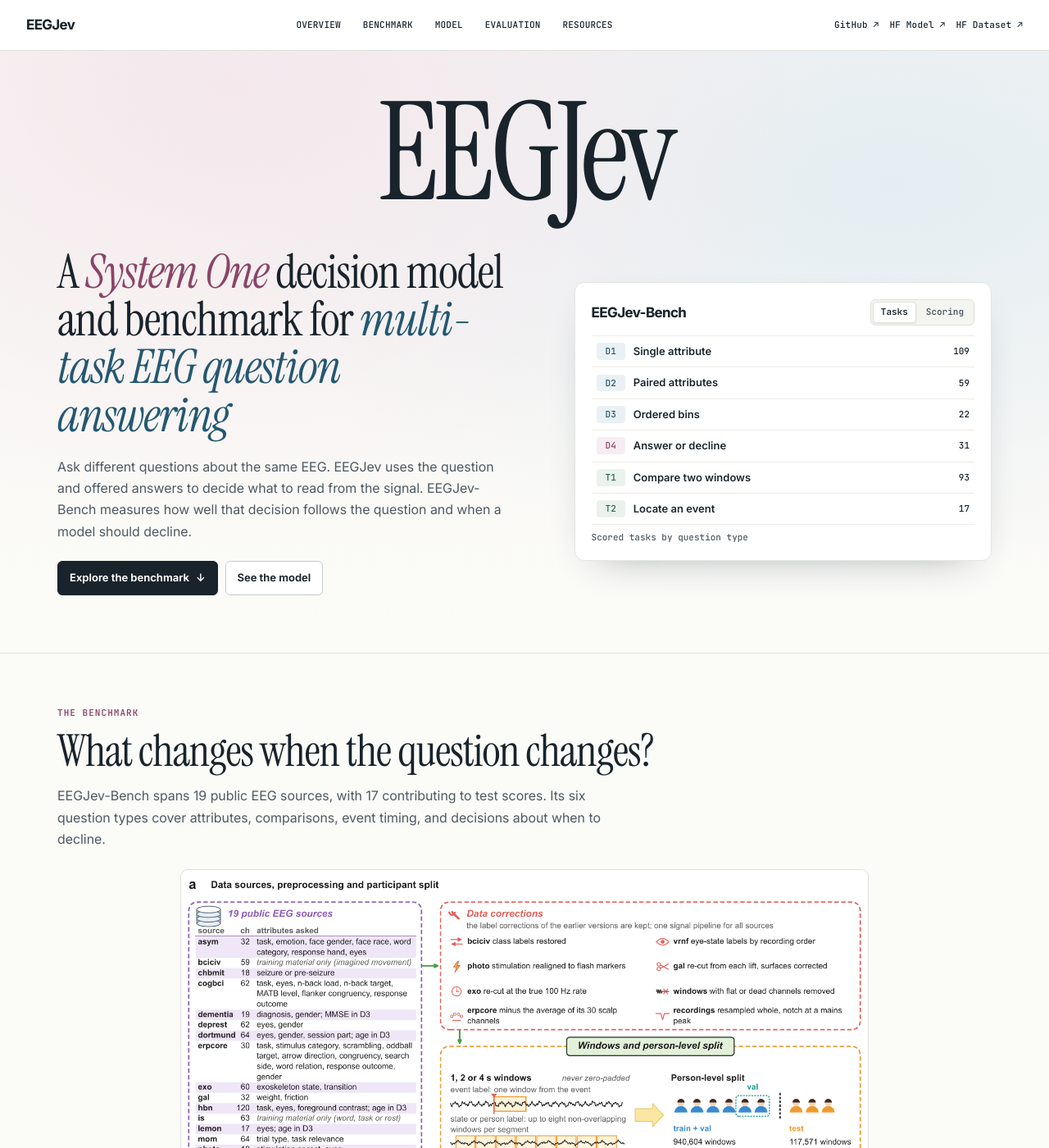
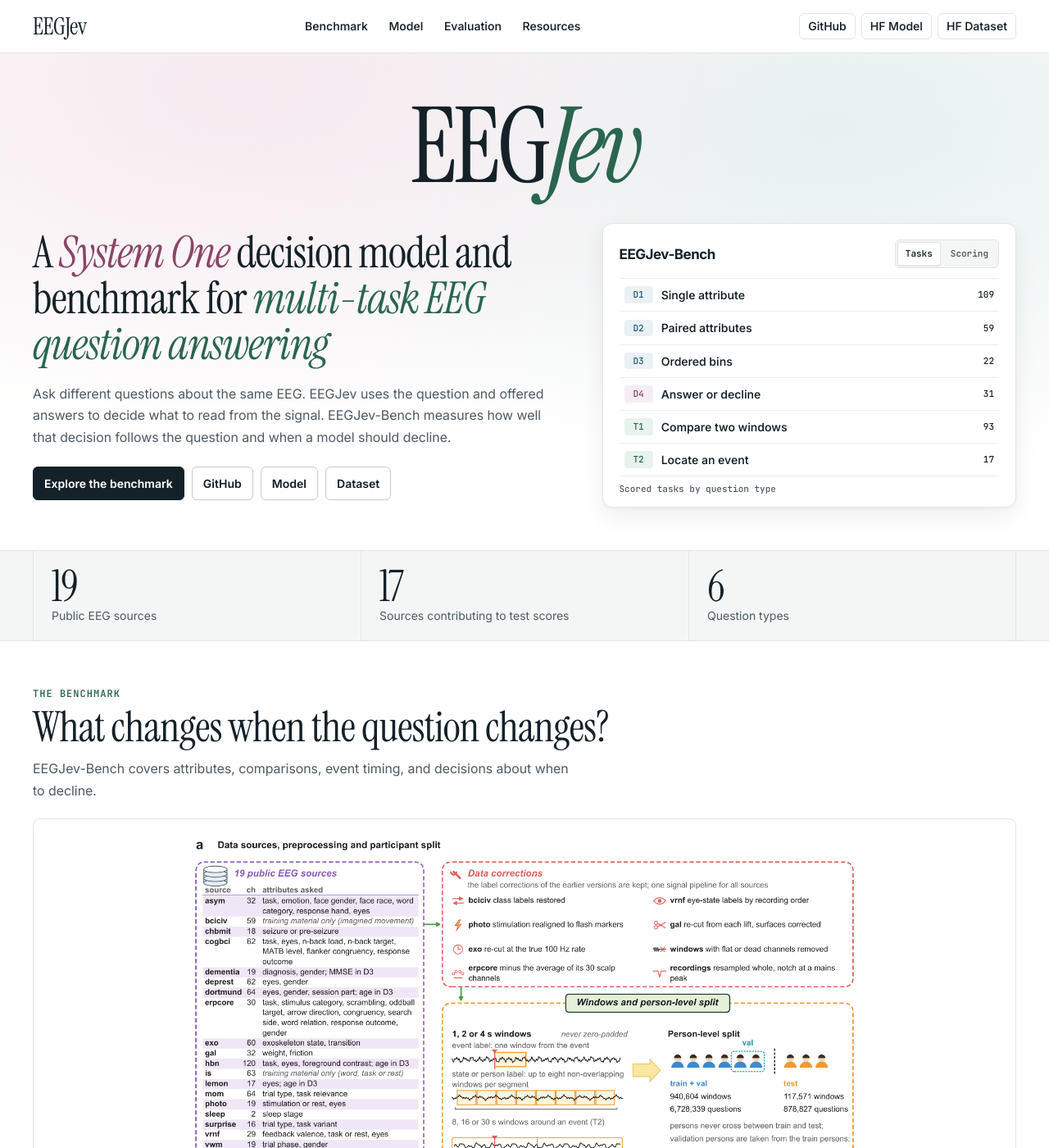
Before and after one commit to dengzhe-hou/dengzhe-hou.github.io, a Jekyll site: the page EEGJev/index.html, which Jekyll copies as it is, in a window 1280 px wide and 1400 px high. Shown: the whole window at 82% size. Built offline with Jekyll 4.4.1, drawn with Linux system fonts in a browser that asks for light colours; some of the changed text lies outside the part shown.

Commit message:
Refine the EEGJev project homepage

```diff
--- a/EEGJev/assets/site.css
+++ b/EEGJev/assets/site.css
@@ -24,11 +24,11 @@
 
 :root {
   color-scheme: light;
-  --ink: #19232b;
+  --ink: #152128;
   --muted: #4f5962;
-  --line: #e0e1dc;
-  --paper: #fbfbf8;
-  --gray: #f4f5f1;
+  --line: #e2e5e3;
+  --paper: #fff;
+  --gray: #f4f6f5;
   --wine: #8a4567;
   --blue: #245872;
   --green: #2a654f;
@@ -59,7 +59,7 @@ button { font: inherit; }
   transform: translateY(-150%);
 }
 .skip:focus { transform: none; }
-.wrap { width: min(1140px, calc(100% - 96px)); margin-inline: auto; }
+.wrap { width: min(1200px, calc(100% - 80px)); margin-inline: auto; }
 .site-header {
   position: sticky;
   top: 0;
@@ -72,77 +72,84 @@ button { font: inherit; }
   align-items: center;
   justify-content: space-between;
   gap: 24px;
-  width: min(1280px, calc(100% - 64px));
+  width: min(1200px, calc(100% - 80px));
   margin-inline: auto;
-  min-height: 61px;
+  min-height: 64px;
 }
 .brand {
   display: inline-flex;
   gap: 9px;
   align-items: center;
   flex: none;
-  font-size: 17px;
-  font-weight: 720;
-  letter-spacing: -.04em;
+  font: 400 29px/1 var(--serif);
+  letter-spacing: -.025em;
   text-decoration: none;
 }
 .nav, .header-links {
   display: flex;
   align-items: center;
-  gap: clamp(12px, 2.1vw, 28px);
-  font: 500 11px/1.35 var(--mono);
-  letter-spacing: .018em;
+  gap: clamp(14px, 2vw, 27px);
+  font-size: 14px;
+  font-weight: 550;
+  line-height: 1.35;
 }
 .nav a, .header-links a { text-decoration: none; }
-.nav a { text-transform: uppercase; }
-.nav a:hover, .header-links a:hover, .footer-inner > a:hover { color: var(--blue); text-decoration: underline; }
-.header-links { gap: 13px; }
+.nav a:hover, .footer-inner > a:hover { color: var(--blue); text-decoration: underline; }
+.header-links { gap: 7px; }
+.header-links a {
+  padding: 6px 10px;
+  border: 1px solid var(--line);
+  border-radius: 6px;
+  white-space: nowrap;
+}
+.header-links a:hover { border-color: var(--blue); color: var(--blue); }
 
 .hero {
   background:
-    radial-gradient(ellipse at 22% 6%, #f4e8ed 0%, transparent 53%),
-    radial-gradient(ellipse at 85% 22%, #e4edf2 0%, transparent 57%),
-    linear-gradient(#f8f6f3, var(--paper));
-  border-bottom: 1px solid var(--line);
+    radial-gradient(ellipse at 23% 7%, #f7eaf0 0%, transparent 50%),
+    radial-gradient(ellipse at 79% 15%, #e7f1f1 0%, transparent 56%),
+    linear-gradient(#fbfaf8, var(--paper) 92%);
 }
-.hero-inner { padding: 46px 0 70px; }
-.hero h1 {
-  margin: 0 0 37px;
+.hero-inner { padding: 54px 0 52px; }
+.hero-brand {
+  margin: 0 0 33px;
   text-align: center;
-  font: 400 clamp(96px, 13vw, 174px)/.95 var(--serif);
-  letter-spacing: -.042em;
+  font: 400 clamp(75px, 10vw, 132px)/.94 var(--serif);
+  letter-spacing: -.04em;
 }
+.hero-brand span { color: var(--green); font-style: italic; }
 .hero-grid {
   display: grid;
-  grid-template-columns: minmax(0, 1fr) minmax(340px, .92fr);
+  grid-template-columns: minmax(0, 1.12fr) minmax(340px, .88fr);
   align-items: center;
-  gap: clamp(34px, 6vw, 88px);
+  gap: clamp(32px, 4vw, 56px);
 }
 .hero-heading {
   max-width: 640px;
   margin: 0;
-  font: 400 clamp(39px, 4.5vw, 65px)/1.01 var(--serif);
+  font: 400 clamp(37px, 4.2vw, 56px)/1.04 var(--serif);
   letter-spacing: -.02em;
 }
 .hero-heading em { color: var(--wine); }
-.hero-heading em + em { color: var(--blue); }
+.hero-heading em + em { color: var(--green); }
 .hero-description, .section-intro {
   max-width: 66ch;
-  margin: 20px 0 0;
+  margin: 18px 0 0;
   color: var(--muted);
+  text-wrap: pretty;
 }
 .actions { display: flex; flex-wrap: wrap; gap: 9px; margin-top: 23px; }
 .button {
   display: inline-flex;
   align-items: center;
   justify-content: center;
-  gap: .6em;
-  padding: 9px 14px;
+  min-height: 40px;
+  padding: 8px 13px;
   border: 1px solid #c5cbd0;
   border-radius: 6px;
   background: #fff;
-  font-size: 13px;
-  font-weight: 650;
+  font-size: 14px;
+  font-weight: 620;
   text-decoration: none;
   transition: background-color 120ms ease;
 }
@@ -153,11 +160,11 @@ button { font: inherit; }
   background: #fff;
   border: 1px solid #e3e6e3;
   border-radius: 12px;
-  box-shadow: 0 18px 48px -29px #2735407a;
-  padding: 20px;
+  box-shadow: 0 2px 4px #1521280a, 0 12px 28px #15212810;
+  padding: 19px 20px 14px;
 }
 .card-head { display: flex; align-items: center; justify-content: space-between; flex-wrap: wrap; gap: 9px; margin-bottom: 12px; }
-.card-head h2 { margin: 0; font-size: 17px; font-weight: 730; letter-spacing: -.035em; }
+.card-head h2 { margin: 0; font-size: 17px; font-weight: 700; letter-spacing: -.025em; }
 .switcher {
   display: inline-flex;
   flex-wrap: wrap;
@@ -169,6 +176,7 @@ button { font: inherit; }
 }
 .switcher button {
   cursor: pointer;
+  min-height: 29px;
   padding: 4px 9px;
   border: 1px solid transparent;
   border-radius: 4px;
@@ -189,8 +197,8 @@ button { font: inherit; }
   gap: 10px;
   padding: 8px 6px;
   border-top: 1px solid #ecede8;
-  font-size: 13px;
-  font-weight: 580;
+  font-size: 14px;
+  font-weight: 550;
 }
 .track, .row-value, .card-note { font: 500 11px/1.35 var(--mono); }
 .track {
@@ -205,68 +213,119 @@ button { font: inherit; }
 .row-value { text-align: right; }
 .card-note { padding-top: 8px; margin: 0; border-top: 1px solid #ecede8; color: var(--muted); }
 
-.section { padding: 65px 0; border-bottom: 1px solid var(--line); }
+.benchmark-facts { background: var(--gray); border-block: 1px solid var(--line); }
+.facts-grid {
+  display: grid;
+  grid-template-columns: repeat(3, minmax(0, 1fr));
+  margin-block: 0;
+  padding: 0;
+}
+.facts-grid > div {
+  display: flex;
+  flex-direction: column-reverse;
+  justify-content: center;
+  gap: 3px;
+  min-width: 0;
+  padding: 20px 22px;
+  border-inline-start: 1px solid var(--line);
+}
+.facts-grid > div:last-child { border-inline-end: 1px solid var(--line); }
+.facts-grid dd {
+  margin: 0;
+  font: 400 clamp(37px, 4.2vw, 53px)/.9 var(--serif);
+  letter-spacing: -.035em;
+}
+.facts-grid dt { color: var(--muted); font-size: 14px; line-height: 1.3; }
+
+.section { padding: 56px 0; border-bottom: 1px solid var(--line); }
 .section:last-child { border-bottom: 0; }
 .eyebrow {
-  margin: 0 0 10px;
-  color: var(--wine);
+  margin: 0 0 6px;
+  color: var(--green);
   text-transform: uppercase;
-  letter-spacing: .095em;
-  font: 600 11px/1.4 var(--mono);
+  letter-spacing: .085em;
+  font: 600 12px/1.4 var(--mono);
 }
-.section h2 { margin: 0; font: 400 clamp(37px, 4.2vw, 54px)/1.08 var(--serif); letter-spacing: -.02em; }
-.section-intro { margin-top: 12px; }
-.paper-figure { max-width: 980px; margin: 24px auto 0; }
-.paper-figure-tall { max-width: 840px; }
-.paper-figure > a {
-  display: block;
+.section h2 { margin: 0; font: 400 clamp(36px, 4vw, 52px)/1.05 var(--serif); letter-spacing: -.015em; }
+.section-intro { margin-top: 10px; }
+.paper-figure {
+  margin: 21px 0 0;
   background: #fff;
   border: 1px solid var(--line);
   border-radius: 9px;
 }
-.paper-figure img { width: 100%; height: auto; border-radius: 9px; }
+.paper-figure > a { display: block; padding: 14px; }
+.paper-figure img { width: 100%; height: auto; margin-inline: auto; }
+.paper-figure-tall img { max-width: 820px; }
 .paper-figure figcaption {
-  margin-top: 7px;
-  font-size: 13px;
+  display: flex;
+  align-items: baseline;
+  flex-wrap: wrap;
+  gap: 4px 8px;
+  padding: 10px 14px;
+  border-top: 1px solid var(--line);
   color: var(--muted);
+  font-size: 14px;
 }
-.paper-figure figcaption strong { color: var(--ink); margin-right: .3em; }
-.paper-figure figcaption a { text-underline-offset: 2px; }
-.features h3, .details h3 { margin: 10px 0 5px; font-size: 17px; font-weight: 690; }
-.features, .details, .resources { display: grid; gap: 14px; margin-top: 24px; }
-.features, .details { grid-template-columns: repeat(3, minmax(0, 1fr)); }
-.features article, .details > div { border-top: 1px solid #c9cfcb; padding: 9px 15px 0 0; }
-.features p, .details p { color: var(--muted); margin: 0; font-size: 14px; }
-.resources { grid-template-columns: repeat(3, minmax(0, 1fr)); }
-.resource { display: grid; gap: 3px; padding: 16px; border: 1px solid var(--line); border-radius: 7px; background: #fff; text-decoration: none; }
+.paper-figure figcaption strong { color: var(--ink); }
+.paper-figure figcaption a { color: var(--blue); text-underline-offset: 2px; }
+.features h3, .details h3 { margin: 0 0 5px; font-size: 17px; font-weight: 670; }
+.features, .details, .resources {
+  display: grid;
+  grid-template-columns: repeat(3, minmax(0, 1fr));
+  gap: 12px;
+  margin-top: 21px;
+}
+.features article, .details > div, .resource {
+  padding: 16px;
+  border: 1px solid var(--line);
+  border-radius: 8px;
+  background: var(--paper);
+}
+.features p, .details p { margin: 0; color: var(--muted); }
+.resource { display: block; text-decoration: none; }
+.resource strong { display: block; margin-bottom: 4px; }
 .resource:hover { border-color: var(--blue); }
-.resource span { color: var(--muted); font-size: 14px; }
-.site-footer { border-top: 1px solid var(--line); background: #fff; }
-.footer-inner { min-height: 68px; display: flex; align-items: center; justify-content: space-between; gap: 12px; }
-.footer-inner > a:last-child { font: 500 11px/1.4 var(--mono); text-decoration: none; }
+.resource span { color: var(--muted); }
+.site-footer { border-top: 1px solid var(--line); background: var(--gray); }
+.footer-inner {
+  display: flex;
+  align-items: center;
+  justify-content: space-between;
+  flex-wrap: wrap;
+  gap: 10px 18px;
+  min-height: 70px;
+  padding-block: 12px;
+}
+.footer-credit, .back-to-top { font-size: 13px; color: var(--muted); text-underline-offset: 2px; }
 
-@media (max-width: 920px) {
-  .header-inner { width: min(100% - 36px, 1280px); flex-wrap: wrap; row-gap: 0; padding-top: 9px; }
-  .nav { order: 3; gap: 17px; padding: 10px 0; flex-basis: 100%; flex-wrap: wrap; }
-  .nav a { font-size: 10px; }
-  .wrap { width: calc(100% - 54px); }
-  .hero-grid { gap: 26px; grid-template-columns: minmax(0, 1fr) minmax(306px, .94fr); }
+@media (max-width: 850px) {
+  .header-inner { width: calc(100% - 36px); flex-wrap: wrap; row-gap: 0; padding-top: 9px; }
+  .nav { order: 3; gap: 15px; padding: 9px 0; flex-basis: 100%; flex-wrap: wrap; }
+  .wrap { width: calc(100% - 48px); }
+  .hero-grid { gap: 25px; grid-template-columns: minmax(0, 1fr) minmax(310px, .9fr); }
 }
 @media (max-width: 700px) {
-  .wrap { width: calc(100% - 36px); }
-  .hero-inner { padding: 36px 0 39px; }
-  .hero h1 { margin-bottom: 26px; font-size: clamp(83px, 17vw, 110px); }
+  [id] { scroll-margin-top: 114px; }
+  .wrap { width: calc(100% - 34px); }
+  .hero-inner { padding: 34px 0 31px; }
+  .hero-brand { margin-bottom: 23px; }
   .hero-grid, .features, .details, .resources { grid-template-columns: 1fr; }
-  .hero-heading { font-size: clamp(38px, 8.6vw, 52px); }
+  .hero-heading { font-size: clamp(37px, 8vw, 50px); }
   .hero-description { margin-top: 13px; }
   .bench-card { padding: 14px; }
-  .section { padding: 43px 0; }
+  .facts-grid > div { padding: 16px 9px; }
+  .facts-grid dt { font-size: 12px; }
+  .section { padding: 37px 0; }
+  .paper-figure > a { padding: 6px; }
 }
-@media (max-width: 400px) {
-  .header-links, .nav { gap: 10px; }
-  .header-links { font-size: 10px; }
-  .bench-row { gap: 6px; }
-  .row-value { max-width: 9ch; }
+@media (max-width: 380px) {
+  .header-inner { width: calc(100% - 24px); gap: 4px; }
+  .header-links { gap: 3px; font-size: 12px; }
+  .header-links a { padding-inline: 6px; }
+  .nav { gap: 8px 14px; }
+  .bench-row { gap: 5px; }
+  .row-value { max-width: 12ch; }
 }
 @media (prefers-reduced-motion: reduce) {
   html { scroll-behavior: auto; }
--- a/EEGJev/index.html
+++ b/EEGJev/index.html
@@ -5,7 +5,7 @@
   <meta name="viewport" content="width=device-width, initial-scale=1">
   <meta name="description" content="EEGJev is a System One decision model and benchmark for multi-task EEG question answering.">
   <title>EEGJev | System One EEG decision model and benchmark</title>
-  <link rel="stylesheet" href="assets/site.css?v=dataset-link">
+  <link rel="stylesheet" href="assets/site.css?v=research-home">
   <script src="assets/site.js?v=paper-figures" defer></script>
 </head>
 <body>
@@ -14,16 +14,15 @@
     <div class="header-inner">
       <a class="brand" href="#overview">EEGJev</a>
       <nav class="nav" aria-label="Sections">
-        <a href="#overview">Overview</a>
         <a href="#benchmark">Benchmark</a>
         <a href="#model">Model</a>
         <a href="#evaluation">Evaluation</a>
         <a href="#resources">Resources</a>
       </nav>
       <div class="header-links">
-        <a href="https://github.com/dengzhe-hou/EEGJev">GitHub <span aria-hidden="true">↗</span></a>
-        <a href="https://huggingface.co/dengzhe-hou/EEGJev">HF Model <span aria-hidden="true">↗</span></a>
-        <a href="https://huggingface.co/datasets/dengzhe-hou/EEGJev-Bench">HF Dataset <span aria-hidden="true">↗</span></a>
+        <a href="https://github.com/dengzhe-hou/EEGJev">GitHub</a>
+        <a href="https://huggingface.co/dengzhe-hou/EEGJev">HF Model</a>
+        <a href="https://huggingface.co/datasets/dengzhe-hou/EEGJev-Bench">HF Dataset</a>
       </div>
     </div>
   </header>
@@ -31,14 +30,16 @@
   <main id="overview">
     <section class="hero" aria-labelledby="title">
       <div class="hero-inner wrap">
-        <h1 id="title">EEGJev</h1>
+        <p class="hero-brand" aria-hidden="true">EEG<span>Jev</span></p>
         <div class="hero-grid">
           <div class="hero-copy">
-            <p class="hero-heading">A <em>System One</em> decision model and benchmark for <em>multi-task EEG question answering</em></p>
+            <h1 id="title" class="hero-heading">A <em>System One</em> decision model and benchmark for <em>multi-task EEG question answering</em></h1>
             <p class="hero-description">Ask different questions about the same EEG. EEGJev uses the question and offered answers to decide what to read from the signal. EEGJev-Bench measures how well that decision follows the question and when a model should decline.</p>
             <div class="actions">
-              <a class="button primary" href="#benchmark">Explore the benchmark <span aria-hidden="true">↓</span></a>
-              <a class="button" href="#model">See the model</a>
+              <a class="button primary" href="#benchmark">Explore the benchmark</a>
+              <a class="button" href="https://github.com/dengzhe-hou/EEGJev">GitHub</a>
+              <a class="button" href="https://huggingface.co/dengzhe-hou/EEGJev">Model</a>
+              <a class="button" href="https://huggingface.co/datasets/dengzhe-hou/EEGJev-Bench">Dataset</a>
             </div>
           </div>
           <div class="bench-card">
@@ -63,16 +64,24 @@
       </div>
     </section>
 
+    <div class="benchmark-facts">
+      <dl class="wrap facts-grid">
+        <div><dt>Public EEG sources</dt><dd>19</dd></div>
+        <div><dt>Sources contributing to test scores</dt><dd>17</dd></div>
+        <div><dt>Question types</dt><dd>6</dd></div>
+      </dl>
+    </div>
+
     <div class="wrap content">
       <section id="benchmark" class="section">
         <p class="eyebrow">The benchmark</p>
         <h2>What changes when the question changes?</h2>
-        <p class="section-intro">EEGJev-Bench spans 19 public EEG sources, with 17 contributing to test scores. Its six question types cover attributes, comparisons, event timing, and decisions about when to decline.</p>
+        <p class="section-intro">EEGJev-Bench covers attributes, comparisons, event timing, and decisions about when to decline.</p>
         <figure class="paper-figure paper-figure-tall">
           <a href="assets/paper/figure-2-benchmark.png" aria-label="Open full-size benchmark figure">
             <img src="assets/paper/figure-2-benchmark.png" width="1500" height="1883" loading="lazy" alt="EEGJev-Bench source data, participant split, six types of EEG question and scoring">
           </a>
-          <figcaption><strong>Fig. 2</strong> Benchmark construction and example questions. <a href="assets/paper/figure-2-benchmark.png">View full size ↗</a></figcaption>
+          <figcaption><strong>Fig. 2</strong> Benchmark construction and example questions. <a href="assets/paper/figure-2-benchmark.png">View full size</a></figcaption>
         </figure>
       </section>
 
@@ -84,7 +93,7 @@
           <a href="assets/paper/figure-1-model.png" aria-label="Open full-size model figure">
             <img src="assets/paper/figure-1-model.png" width="1400" height="669" loading="lazy" alt="EEGJev architecture with EEG and text branches, a shared decision head and candidate scores">
           </a>
-          <figcaption><strong>Fig. 1</strong> The EEGJev model. <a href="assets/paper/figure-1-model.png">View full size ↗</a></figcaption>
+          <figcaption><strong>Fig. 1</strong> The EEGJev model. <a href="assets/paper/figure-1-model.png">View full size</a></figcaption>
         </figure>
         <div class="features">
           <article>
@@ -103,7 +112,6 @@
       </section>
 
       <section id="evaluation" class="section">
-        <p class="eyebrow">Evaluation</p>
         <h2>Compare the same decisions</h2>
         <div class="details">
           <div><h3>Held-out people</h3><p>Test participants are held out from v1.3 training. Scores weight the contributing sources equally.</p></div>
@@ -113,12 +121,11 @@
       </section>
 
       <section id="resources" class="section">
-        <p class="eyebrow">Resources</p>
         <h2>Code, model and benchmark</h2>
         <div class="resources">
-          <a class="resource" href="https://github.com/dengzhe-hou/EEGJev"><strong>GitHub <span aria-hidden="true">↗</span></strong><span>Code, evaluation and reproducibility documents. Repository access required.</span></a>
-          <a class="resource" href="https://huggingface.co/dengzhe-hou/EEGJev"><strong>HF Model <span aria-hidden="true">↗</span></strong><span>Model card. Repository access required.</span></a>
-          <a class="resource" href="https://huggingface.co/datasets/dengzhe-hou/EEGJev-Bench"><strong>HF Dataset <span aria-hidden="true">↗</span></strong><span>Benchmark card and evaluation protocol. Repository access required.</span></a>
+          <a class="resource" href="https://github.com/dengzhe-hou/EEGJev"><strong>GitHub</strong><span>Code, evaluation and reproducibility documents. Repository access required.</span></a>
+          <a class="resource" href="https://huggingface.co/dengzhe-hou/EEGJev"><strong>HF Model</strong><span>Model card. Repository access required.</span></a>
+          <a class="resource" href="https://huggingface.co/datasets/dengzhe-hou/EEGJev-Bench"><strong>HF Dataset</strong><span>Benchmark card and evaluation protocol. Repository access required.</span></a>
         </div>
       </section>
     </div>
@@ -126,7 +133,8 @@
   <footer class="site-footer">
     <div class="wrap footer-inner">
       <a class="brand" href="#overview">EEGJev</a>
-      <a href="#overview">Back to top ↑</a>
+      <a class="footer-credit" href="https://lichenlillc.github.io/SO-Arena/">Inspired by SO-Arena</a>
+      <a class="back-to-top" href="#overview">Back to top</a>
     </div>
   </footer>
 </body>
```
